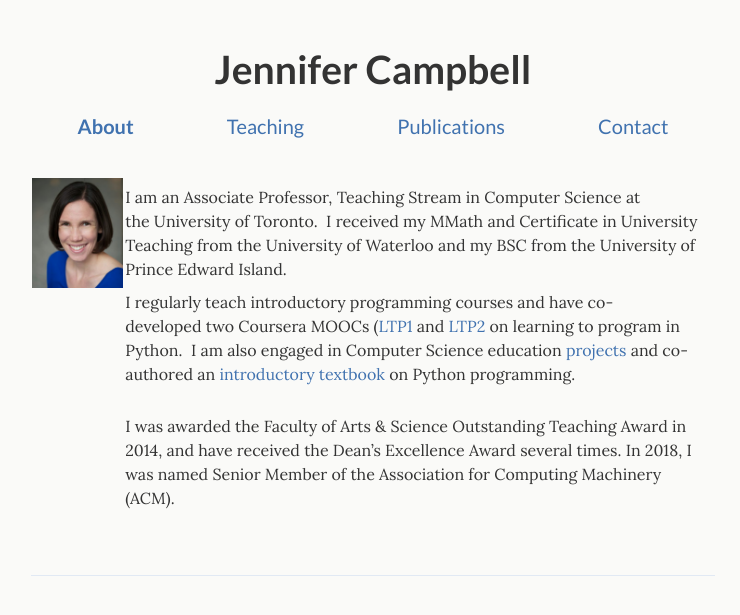
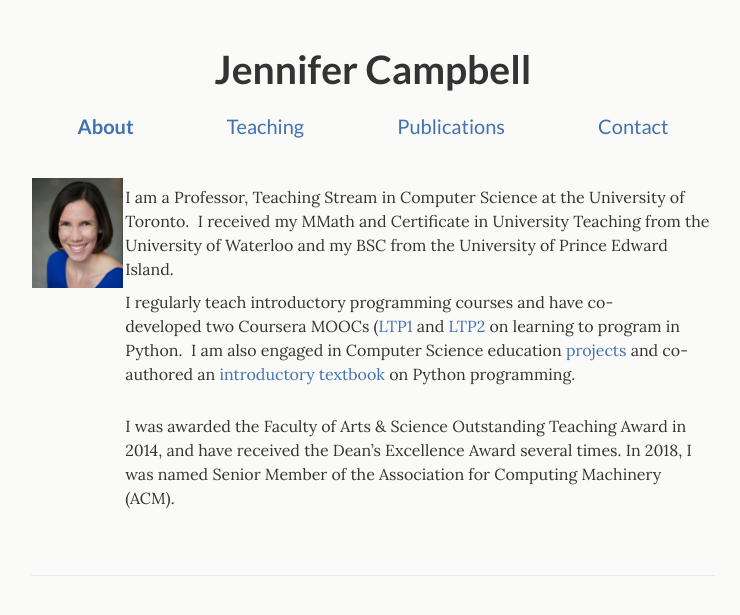
Before and after one commit to jencampbell/jencampbell.github.io, a Jekyll site: the page built from _pages/about.md, in a window 1280 px wide. Shown: the top 615 px of the page, without its empty margins (267-1007 px from the left). Built offline with Jekyll 4.4.1, drawn with Linux system fonts in a browser that asks for light colours.

Commit message:
updated title

```diff
--- a/_pages/about.md
+++ b/_pages/about.md
@@ -7,7 +7,7 @@ permalink: /about/
 
 
 ||:---------------------------------|:---------------------------------------------|
-| ![jen](../assets/img/jen.jpg)       | I am an Associate Professor, Teaching Stream in Computer Science at the University of Toronto.  I received my MMath and Certificate in University Teaching from the University of Waterloo and my BSC from the University of Prince Edward Island.
+| ![jen](../assets/img/jen.jpg)       | I am a Professor, Teaching Stream in Computer Science at the University of Toronto.  I received my MMath and Certificate in University Teaching from the University of Waterloo and my BSC from the University of Prince Edward Island.
 ||I regularly teach introductory programming courses and have co-developed two Coursera MOOCs ([LTP1](https://www.coursera.org/course/programming1){:target="_blank"} and [LTP2](https://www.coursera.org/course/programming2){:target="_blank"} on learning to program in Python.  I am also engaged in Computer Science education [projects](/publications) and co-authored an [introductory textbook](https://pragprog.com/book/gwpy2/practical-programming){:target="_blank"} on Python programming.|
 |||
 ||I was awarded the Faculty of Arts &amp; Science Outstanding Teaching Award in 2014, and have received the Dean's Excellence Award several times. In 2018, I was named Senior Member of the Association for Computing Machinery (ACM).|
```
